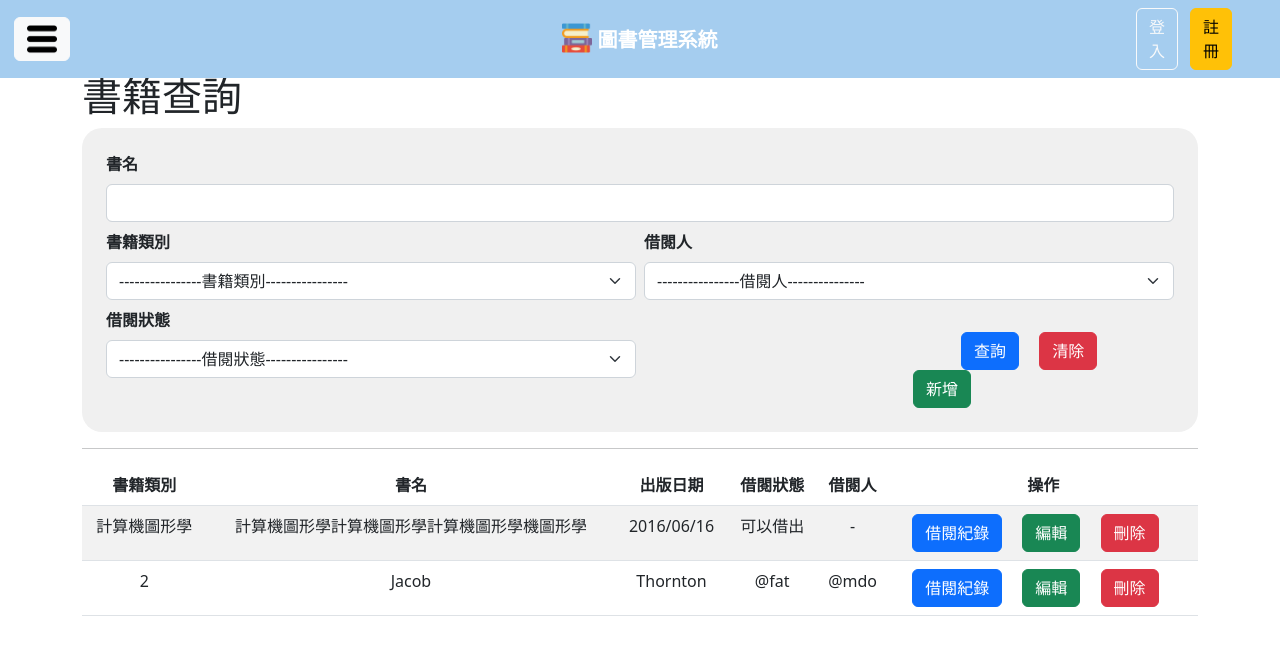
After one commit to DerrickLin/bookstore, a Django app: page /book/ in a window 1280 px wide. The commit adds this page. Shown: the top 655 px of the page. Run offline with Django 4.2, Linux system fonts and the light colour scheme.

Commit message:
完成書籍查詢前端頁面

```diff
--- a/BookMaintenanceSystem/BookMaintenanceSystem/urls.py
+++ b/BookMaintenanceSystem/BookMaintenanceSystem/urls.py
@@ -19,12 +19,13 @@ from django.urls import path
 from . import settings
 from django.conf.urls.static import static
 import accounts.views as aviews
+import books.views as bviews
 
 urlpatterns = [
     path('admin/', admin.site.urls),
     path("", aviews.sign_in, name='Login'),
     path("login/", aviews.sign_in, name='Login'),
-    path("base/", aviews.Book, name='Book'),
+    path("book/", bviews.Book, name='Book'),
     path("logout/", aviews.log_out, name='Logout'),
     path("register/", aviews.register, name='Register'),
 ] + static(settings.MEDIA_URL, document_root = settings.MEDIA_ROOT)
--- a/BookMaintenanceSystem/accounts/views.py
+++ b/BookMaintenanceSystem/accounts/views.py
@@ -28,8 +28,8 @@ def sign_in(request):
 
     return render(request, 'login.html', locals())
 
-def Book(request):
-    return render(request, 'base.html', locals())
+# def Book(request):
+#     return render(request, 'book.html', locals())
 
 # 登出
 def log_out(request):
--- a/BookMaintenanceSystem/books/models.py
+++ b/BookMaintenanceSystem/books/models.py
@@ -15,7 +15,7 @@ class BookData(models.Model):
     category=models.ForeignKey(BookCategory,on_delete=models.CASCADE,max_length=8,null=False)
     author=models.CharField(max_length=100,null=True)
     publisher=models.CharField(max_length=100,null=True)
-    publisher_date=models.DateField(null=True, max_length=40)
+    publish_date=models.DateField(null=True, max_length=40)
     summary=models.CharField(max_length=1000,null=True)
     price=models.IntegerField(null=True)
     keeper_id=models.IntegerField(null=True)
--- a/BookMaintenanceSystem/books/views.py
+++ b/BookMaintenanceSystem/books/views.py
@@ -1,3 +1,6 @@
 from django.shortcuts import render
 
 # Create your views here.
+def Book(request):
+
+    return render(request, 'book.html', locals())
--- /dev/null
+++ b/BookMaintenanceSystem/static/css/styles.css
@@ -0,0 +1,4 @@
+.lookup-form-bg {
+    background-color: #f0f0f0;
+    border-radius: 20px; /* 設置圓角半徑為 10 像素 */
+}
--- a/BookMaintenanceSystem/templates/AccountsBase.html
+++ b/BookMaintenanceSystem/templates/AccountsBase.html
@@ -5,6 +5,7 @@
   {% load static %}
   <meta charset="utf-8">
   <link rel="stylesheet" type="text/css" href="{% static 'css/accounts.css' %}" />
+  <link rel="icon" type="image/x-icon" href="{% static 'images/favicon.png'%}" />
   <!-- Bootstrap CSS -->
   <link rel="stylesheet" href="https://cdn.jsdelivr.net/npm/bootstrap@5.2.3/dist/css/bootstrap.min.css"
     integrity="sha384-rbsA2VBKQhggwzxH7pPCaAqO46MgnOM80zW1RWuH61DGLwZJEdK2Kadq2F9CUG65" crossorigin="anonymous">
--- a/BookMaintenanceSystem/templates/base.html
+++ b/BookMaintenanceSystem/templates/base.html
@@ -6,18 +6,20 @@
     <!-- Required meta tags -->
     <meta charset="utf-8">
     <meta name="viewport" content="width=device-width, initial-scale=1, shrink-to-fit=no">
-
+    <link rel="icon" type="image/x-icon" href="{% static 'images/favicon.png'%}" />
     <!-- Bootstrap CSS -->
     <link rel="stylesheet" href="https://cdn.jsdelivr.net/npm/bootstrap@5.2.3/dist/css/bootstrap.min.css"
         integrity="sha384-rbsA2VBKQhggwzxH7pPCaAqO46MgnOM80zW1RWuH61DGLwZJEdK2Kadq2F9CUG65" crossorigin="anonymous">
     <script src="https://code.jquery.com/jquery-3.7.0.min.js"
         integrity="sha256-2Pmvv0kuTBOenSvLm6bvfBSSHrUJ+3A7x6P5Ebd07/g=" crossorigin="anonymous">
         </script>
-    <link rel="stylesheet" type="text/css" href="{% static 'css/base.css' %}">
+    <link rel="stylesheet" href="{% static 'css/base.css' %}">
+    <link rel="stylesheet" href="{% static 'css/styles.css' %}">
     <title>{% block title %}{% endblock %}</title>
 </head>
 
 <body>
+    {% load static %}
     <br><br><br>
     <nav class="navbar navbar-expand-md navbar-dark fixed-top row " style="background-color: #a5cdef;">
         <div class=" col-sm-1" style="text-align: center;">
@@ -31,12 +33,14 @@
             <img width="30" height="30" class="d-inline-block align-top" alt="logo" src="{% static 'images/logo.png' %}">
             <span style="vertical-align: middle;">圖書管理系統</span>
         </a>
-        <div class="col-sm-1" style="text-align: center;">
+        <div class="col-sm-1" >
             {% if user.is_authenticated %}
             <a type="button" class="btn" href="{% url 'Logout' %}" style="color: white; background-color: #5ca2e7;">Log Out</a>
             {% else %}
-            <a type="button" class="btn btn-outline-light me-2" href="{% url 'Login' %}">Login</a>
-            <a type="button" class="btn btn-warning" href="{% url 'Register' %}">Sign-up</a>
+            <div class="d-grid gap-2 d-md-flex justify-content-md-end">
+                <a type="button" class="btn btn-outline-light me-1" href="{% url 'Login' %}">登入</a>
+                <a type="button" class="btn btn-warning me-5" href="{% url 'Register' %}">註冊</a>
+            </div>
             {% endif %}
         </div>
     </nav>
--- /dev/null
+++ b/BookMaintenanceSystem/templates/book.html
@@ -0,0 +1,87 @@
+{% extends "base.html" %}
+
+{% block title %}
+    書籍查詢
+{% endblock %}
+
+{% block content %}
+{% load static%}
+<h1>書籍查詢</h1>
+<div class="p-4 mb-2 text-dark lookup-form-bg">
+<form class="row g-2">
+    <div class="col-12">
+      <label for="inputAddress" class="form-label"><strong>書名</strong></label>
+      <input type="text" class="form-control" id="inputAddress">
+    </div>
+    <div class="col-md-6">
+        <label for="inputState" class="form-label"><strong>書籍類別</strong></label>
+        <select id="inputState" class="form-select">
+          <option selected><strong>----------------書籍類別----------------</strong></option>
+          <option>...</option>
+        </select>
+    </div>
+    <div class="col-md-6">
+        <label for="inputState" class="form-label"><strong>借閱人</strong></label>
+        <select id="inputState" class="form-select">
+          <option selected><strong>----------------借閱人---------------</strong></option>
+          <option>...</option>
+        </select>
+    </div>
+    <div class="col-md-6">
+        <label for="inputState" class="form-label"><strong>借閱狀態</strong></label>
+        <select id="inputState" class="form-select">
+          <option selected><strong>----------------借閱狀態----------------</strong></option>
+          <option>...</option>
+        </select>
+    </div>
+    <br>
+    <div class="col-md-3"></div>
+    <div class="col-md-3">
+        <br/>
+        <button type="submit" class="btn btn-primary ms-5 me-3">查詢</button>
+        <button type="submit" class="btn btn-danger me-3">清除</button>
+        <button type="submit" class="btn btn-success me-3">新增</button>
+    </div>
+  </form>
+  </div>
+  <hr>
+
+  <table class="table table-striped">
+    <thead align="center">
+      <tr>
+        <th>書籍類別</th>
+        <th>書名</th>
+        <th>出版日期</th>
+        <th>借閱狀態</th>
+        <th>借閱人</th>
+        <th colspan="3">操作</th>
+      </tr>
+    </thead>
+    <tbody align="center">
+      <tr>
+        <td>計算機圖形學</td>
+        <td>計算機圖形學計算機圖形學計算機圖形學機圖形學</td>
+        <td>2016/06/16</td>
+        <td>可以借出</td>
+        <td>-</td>
+        <td>
+            <button type="submit" class="btn btn-primary me-3">借閱紀錄</button>
+            <button type="submit" class="btn btn-success me-3">編輯</button>
+            <button type="submit" class="btn btn-danger me-3">刪除</button>
+        </td>
+      </tr>
+      <tr>
+        <td>2</td>
+        <td>Jacob</td>
+        <td>Thornton</td>
+        <td>@fat</td>
+        <td>@mdo</td>
+        <td>
+            <button type="submit" class="btn btn-primary me-3">借閱紀錄</button>
+            <button type="submit" class="btn btn-success me-3">編輯</button>
+            <button type="submit" class="btn btn-danger me-3">刪除</button>
+        </td>
+      </tr>
+    </tbody>
+  </table>
+{% endblock %}
```
Also changed, not shown: BookMaintenanceSystem/books/admin.py (+25 -4 lines), BookMaintenanceSystem/books/migrations/0002_rename_publisher_bookdata_publish.py (added), BookMaintenanceSystem/books/migrations/0003_rename_publisher_date_bookdata_publish_date_and_more.py (added), BookMaintenanceSystem/db.sqlite3, BookMaintenanceSystem/static/css/base.css (line endings or trailing spaces), BookMaintenanceSystem/static/images/favicon.png (added).
